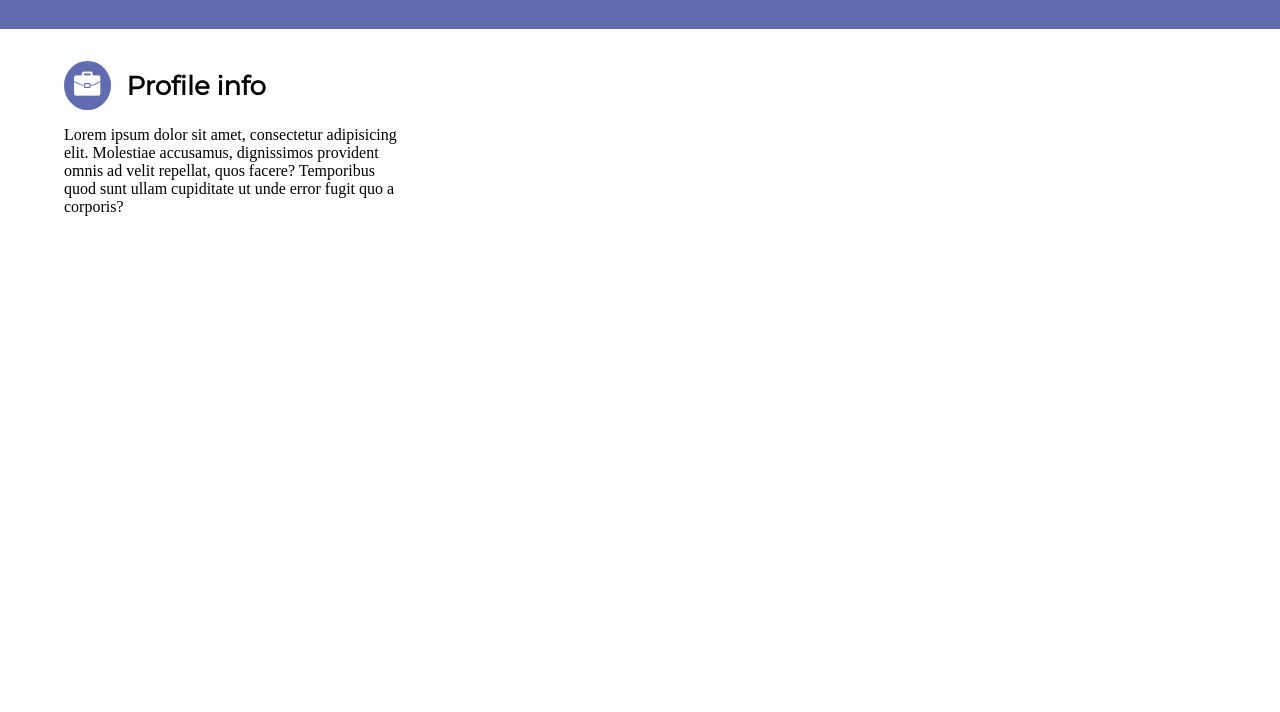
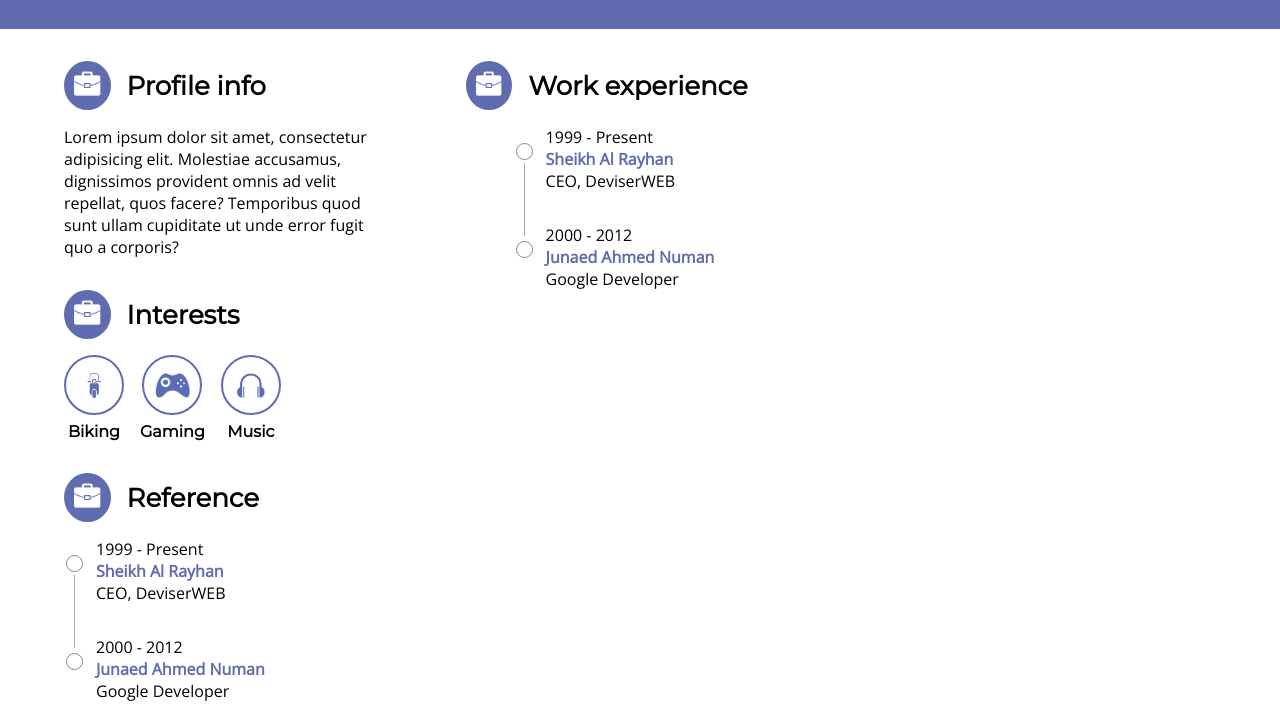
Before and after one commit to v1adislav/TestLB, a website: page src/index.html in a window 1280 px wide. Shown: the part 240-952 px from the top of the page. Before the commit the page ends 800 px from the top, so only its background shows below. Drawn offline with nearby package versions, Linux system fonts and the light colour scheme; files whose address does not match are found by name.

Commit message:
left block

```diff
--- a/src/index.html
+++ b/src/index.html
@@ -33,7 +33,7 @@
 		<div class="main-wrapper">
 			<div class="left-block">
 				<div class="profile-info">
-					<div class="profile-info__title">
+					<div class="left-block__title">
 						<div class="icon-wrap">
 							<img src="build/img/box.png" alt="Рюкзак">
 						</div>
@@ -41,9 +41,93 @@
 					</div>
 					<p>Lorem ipsum dolor sit amet, consectetur adipisicing elit. Molestiae accusamus, dignissimos provident omnis ad velit repellat, quos facere? Temporibus quod sunt ullam cupiditate ut unde error fugit quo a corporis?</p>
 				</div>
+				<div class="interests">
+					<div class="left-block__title">
+						<div class="icon-wrap">
+							<img src="build/img/box.png" alt="Рюкзак">
+						</div>
+						<h3>Interests</h3>
+					</div>
+					<div class="interests-icon">
+						<div class="interests-icon__head">
+							<div class="interests-icon__wrap">
+								<img src="build/img/bike.png" alt="Велосипед">
+							</div>
+							<p class="interests-icon__text">Biking</p>
+						</div>
+						<div class="interests-icon__head">
+							<div class="interests-icon__wrap">
+								<img src="build/img/playstation.png" alt="Геймпад">
+							</div>
+							<p class="interests-icon__text">Gaming</p>
+						</div>
+						<div class="interests-icon__head">
+							<div class="interests-icon__wrap">
+								<img src="build/img/handset.png" alt="Наушники">
+							</div>
+							<p class="interests-icon__text">Music</p>
+						</div>
+					</div>
+				</div>
+				<div class="reference">
+					<div class="left-block__title">
+						<div class="icon-wrap">
+							<img src="build/img/box.png" alt="Рюкзак">
+						</div>
+						<h3>Reference</h3>
+					</div>
+					<div class="reference-wrap">
+						<ul class="job-list">
+							<li class="job-list__item">
+								1999 - Present <br>
+								<span>Sheikh Al Rayhan</span> <br>
+								CEO, DeviserWEB
+							</li>
+							<li class="job-list__item">
+								2000 - 2012 <br>
+								<span>Junaed Ahmed Numan</span> <br>
+								Google Developer
+							</li>
+						</ul>
+					</div>
+				</div>
+				<div class="awwards">
+					<div class="left-block__title">
+						<div class="icon-wrap">
+							<img src="build/img/box.png" alt="Рюкзак">
+						</div>
+						<h3>Awwards</h3>
+					</div>
+					<div class="awwards-content">
+						<p>illustation award 2009</p>
+						<p>Web Design award 2012</p>
+						<p>Elite award 2019</p>
+					</div>
+				</div>
 			</div>
 			<div class="right-block">
-
+					<div class="experence">
+					<div class="right-block__title">
+						<div class="icon-wrap">
+							<img src="build/img/box.png" alt="Рюкзак">
+						</div>
+						<h3>Work experience</h3>
+					</div>
+					<div class="experience-wrap">
+						<ul class="job-list">
+							<li class="job-list__item">
+								1999 - Present <br>
+								<span>Sheikh Al Rayhan</span> <br>
+								CEO, DeviserWEB
+							</li>
+							<li class="job-list__item">
+								2000 - 2012 <br>
+								<span>Junaed Ahmed Numan</span> <br>
+								Google Developer
+							</li>
+						</ul>
+					</div>
+				</div>
 			</div>
 		</div>
 	</main>
--- a/src/scss/main.scss
+++ b/src/scss/main.scss
@@ -77,12 +77,22 @@ header{
 	}
 }
 .main-wrapper{
+	display: flex;
 	padding-left: 4rem;
 	padding-right: 4rem;
 	padding-top: 2rem;
 }
 .left-block{
 	width: 30%;
+	.profile-info{
+		margin-bottom: 2rem;
+		p{
+			font-family: 'Open Sans', sans-serif;
+		}
+	}
+	.interests{
+		margin-bottom: 2rem;
+	}
 }
 .icon-wrap{
 	padding: 10px;
@@ -93,13 +103,111 @@ header{
 		height: 25px;
 	}
 }
-.profile-info__title{
+.left-block__title{
 	display: flex;
 	align-items: center;
 	margin-bottom: 1rem;
 	& h3{
 		font-family: 'Montserrat', sans-serif;
 		font-size: 26px;
+	}
+}
+.interests-icon{
+	display: flex;
+	justify-content: flex-start;
+	align-items: center;
+	&__wrap{
+		width: 60px;
+		height: 60px;
+		display: flex;
+		align-items: center;
+		justify-content: center;
+		line-height: 48px;
+		border: 2px solid #606caf;
+		border-radius: 50%;
+		margin-bottom: 7px;
+		img{
+			max-width: 100%;
+			height: 25px;
+		}
+	}
+	&__text{
+		font-family: 'Montserrat', sans-serif;
+		font-weight: 700;
+	}
+	&__head{
+		display: flex;
+		flex-direction: column;
+		align-items:center;
+		margin-right: 1rem;
+	}
+}
+.interests-icon__wrap:last-child{
+	margin-right: 0;
+}
+.reference-wrap{
+	margin-left: 2rem;
+}
+.job-list{
+	list-style: none;
+	&__item{
+		position: relative;
+		margin-bottom: 2rem;
+		font-family: 'Open Sans', sans-serif;
+		span{
+			color: #616caf;
+			font-weight: bold;
+		}
+	}
+	&__item:before{
+		    content: "";
+		    position: absolute;
+		    width: 15px;
+		    height: 15px;
+		    border: 1px solid #8a8686;
+		    border-radius: 50%;
+		    left: -30px;
+		    top: 17px;
+	}
+	&__item:after{
+		    position: absolute;
+		    top: 37px;
+		    left: -22px;
+		    width: 1px;
+		    height: 73px;
+		    content: '';
+		    background-color: #aca9a9;
+		    z-index: 0;
+	}
+	&__item:last-child:after{
+		display: none;
+	}
+}
+.awwards{
+	.awwards-content{
+		p{
+			font-family: 'Open Sans', sans-serif;
+			line-height: 24px;
+			font-weight: bold;
+		}
+	}
+}
+.right-block{
+	width: 70%;
+	margin-left: 5rem;
+	.experence{
+		.right-block__title{
+			display: flex;
+			align-items: center;
+			margin-bottom: 1rem;
+			& h3{
+			font-family: 'Montserrat', sans-serif;
+			font-size: 26px;
+			}
+		}
+		.experience-wrap{
+			margin-left: 5rem;
+		}
 	}
 }
 @media screen and (max-width: 788px) {
@@ -127,4 +235,10 @@ header{
 	.main-info__profile-spec{
 		margin: 0 !important;
 	}
+	.left-block{
+		width: 100%;
+	}
+	.interests-icon{
+		justify-content: space-between;
+	}
 }
```
Also changed, not shown: build/css/main.css.
